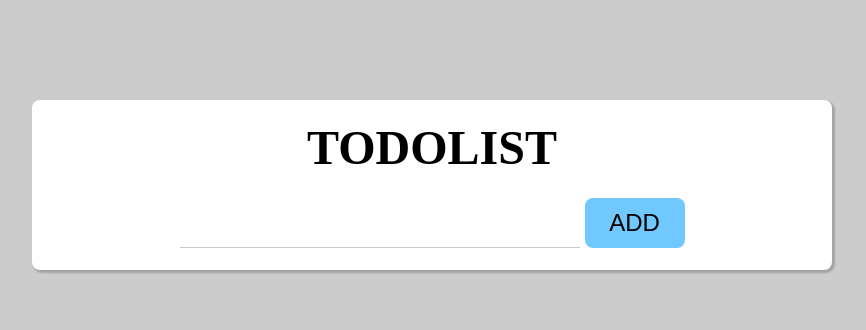
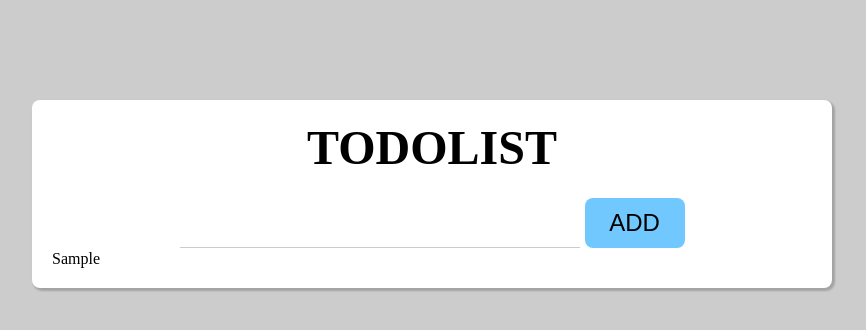
Before and after one commit to kqjatjr/Todo, a website: page public/index.html in a window 1280 px wide. Both pictures are taken after typing "Sample" into the empty fields and a click on the button "ADD". Shown: the whole page, without its empty margins (208-1074 px from the left). Drawn offline with Linux system fonts and the light colour scheme.

Commit message:
todo 목록 랜더 및 로직 & 스타일 추가

```diff
--- a/public/index.html
+++ b/public/index.html
@@ -61,6 +61,18 @@
                 color: white;
                 background-color: #6DAED6;
             }
+            .todolist .todolist_todo-list{
+                width: 100%;
+                padding: 0px;
+                margin: 0px;
+                list-style: none
+            }
+            .todolist .todolist_todo-list .todolist_todo-wrapper {
+                display: block;
+                width: 100%;
+                padding: 0px;
+                margin: 0px;
+            }
         </style>
     </head>
     <body>
@@ -70,6 +82,9 @@
                 <input class="todolist_input" />
                 <button class="todolist_add-buttom" onclick="handleClickAdd()">ADD</button>
             </div>
+            <ul class="todolist_todo-list">
+                <li class="todolist_todo-wrapper"></li>
+            </ul>
         </div>
         <script type="text/javascript">
             const todos = [];
@@ -78,6 +93,12 @@
                 const $input = $todolist.querySelector('.todolist_input')
                 todos.push($input.value)
                 $input.value = ''
+                const $list = $todolist.querySelector('.todolist_todo-list')
+                let listStr = ''
+                for (const todo of todos){
+                    listStr += `<li>${todo}</li>`
+                }
+                $list.innerHTML = listStr
             }
         </script>
     </body>
```
